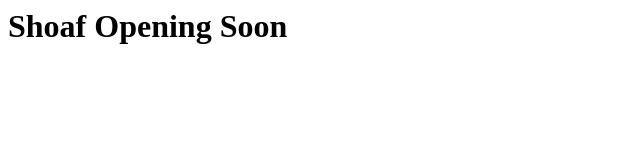
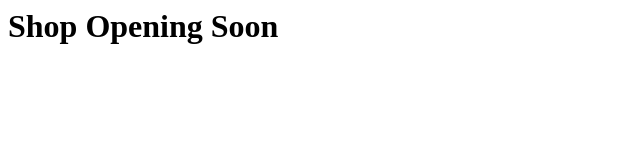
Before and after one commit to developerAnkit/master, a plain HTML site: page index.html in a window 1280 px wide. Shown: the whole page, without its empty margins (0-640 px from the left). Drawn offline with Linux system fonts and the light colour scheme.

Commit message:
Shoaf to Shop

```diff
--- a/index.html
+++ b/index.html
@@ -1 +1 @@
-<h1>Shoaf Opening Soon</h1>
+<h1>Shop Opening Soon</h1>
```
